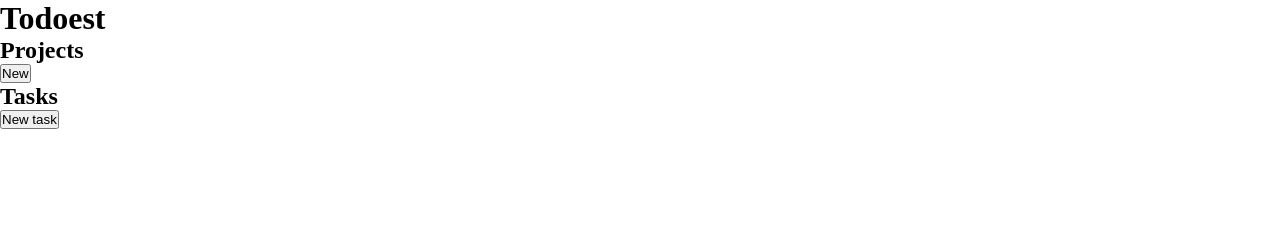
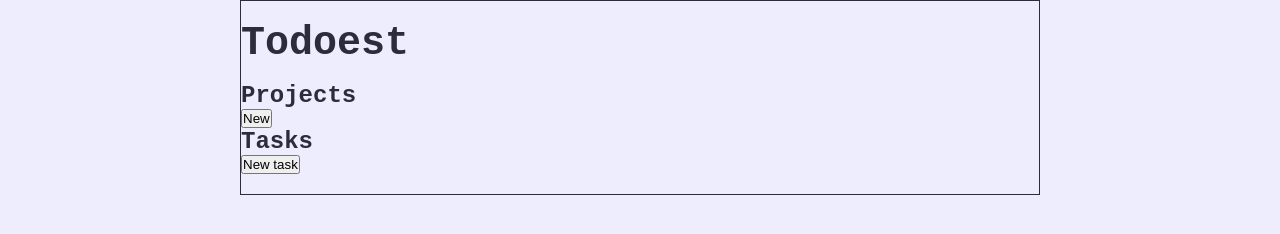
Before and after one commit to dgls-och/todoest, a website built with webpack: page src/template.html in a window 1280 px wide. Built offline with nearby package versions, Linux system fonts and the light colour scheme.

Commit message:
Style root, wrapper and h1

```diff
--- a/src/style.css
+++ b/src/style.css
@@ -3,3 +3,23 @@
   margin: 0;
   padding: 0;
 }
+
+html {
+  color: #2c2c3d;
+  background-color: #ededfe;
+  font-family: 'Courier New', Courier, monospace;
+  font-size: 10px;
+}
+
+.wrapper {
+  border: 1px solid;
+  width: min(80vw, 800px);
+  margin: auto;
+  padding: 2rem 0;
+  font-size: 1.6rem;
+}
+
+h1 {
+  font-size: 4rem;
+  margin-bottom: 1.6rem;
+}
```
